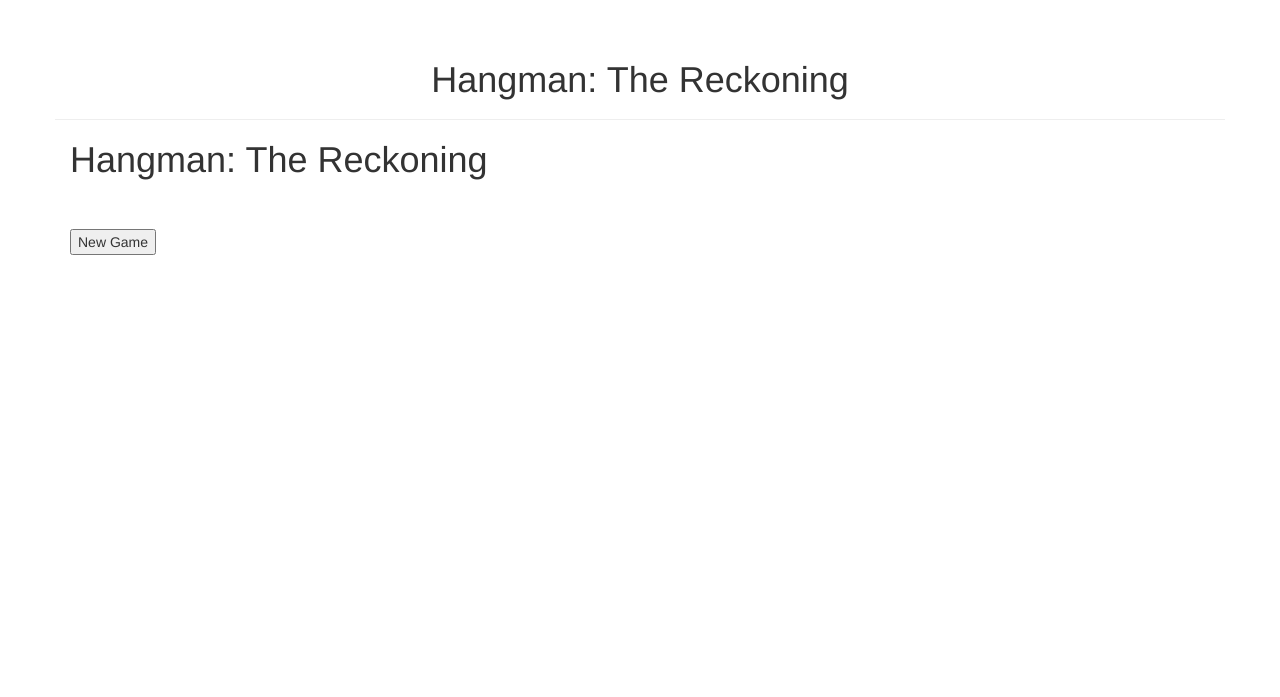
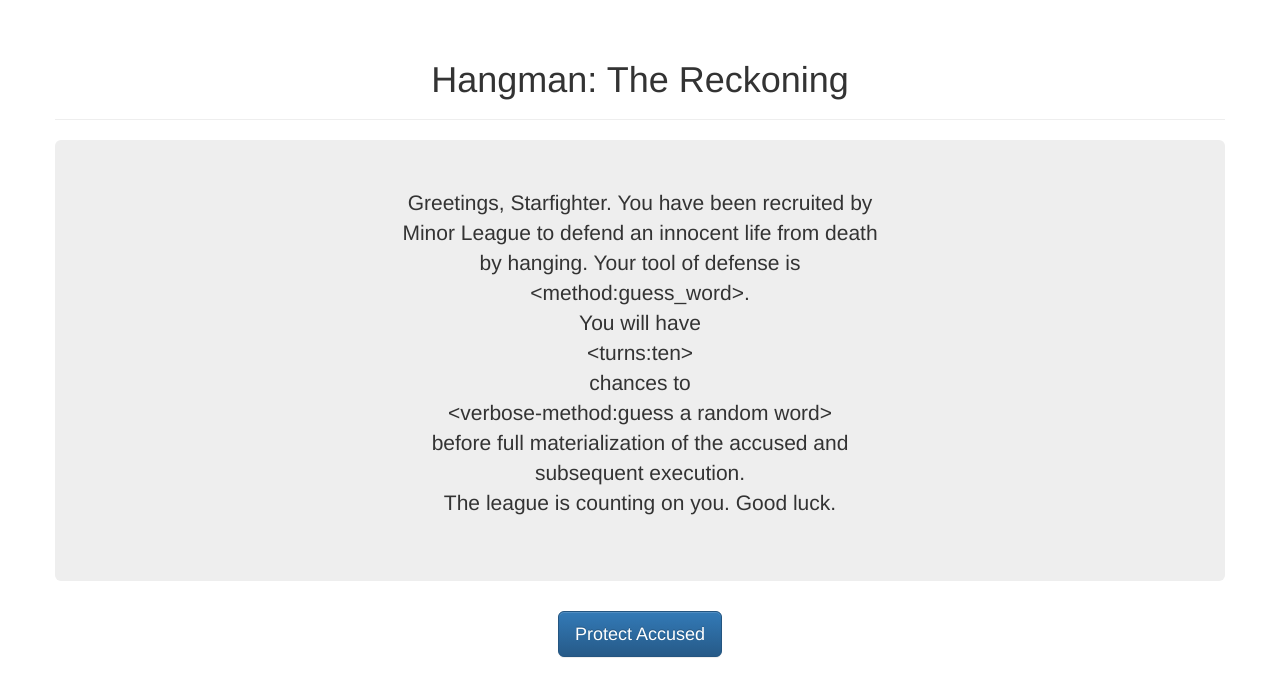
Before and after one commit to bdauer/hangman, a Django app: template hangman/hangman_game/templates/hangman_game/index.html in a window 1280 px wide. Shown: the top 697 px of the page. Run offline with Django 3.2, Linux system fonts and the light colour scheme; the template is opened without the code that fills it, so the values that code supplies are empty; parts of the project's set-up code (start-up, migrations or seed data) failed here and were passed over; some libraries are stand-ins or nearby versions.

Commit message:
Move header to base.html, add jumbotron with game description, change formatting, add more bootstrap

```diff
--- a/hangman/hangman_game/templates/hangman_game/index.html
+++ b/hangman/hangman_game/templates/hangman_game/index.html
@@ -2,13 +2,26 @@
 
 {% block content %}
 
-<h1>Hangman: The Reckoning</h1>
-<br>
-<br>
+
+<div class="row jumbotron">
+    <div class="col-xs-3"></div>
+    <div class="col-xs-6 text-center">
+    <p>Greetings, Starfighter. You have been recruited by Minor League to defend
+        an innocent life from death by hanging.
+        Your tool of defense is
+        <br>
+        &lt;method:guess_word&gt;.
+        <br>
+        You will have <br>&lt;turns:ten&gt;<br> chances to <br>&lt;verbose-method:guess a random word&gt;<br> before full materialization
+        of the accused and subsequent execution.
+        <br>The league is counting on you. Good luck.
+    </div>
+    <div class="col-xs-3"></div>
+</div>
 <form method="POST" action="{% url 'hangman_game:start game'  %}">
     {% csrf_token %}
-
-    <button type="button submit" name="New Game">New Game</button>
-
+<div class="row text-center">
+    <button type="button submit" class="btn btn-primary btn-lg" name="New Game">Protect Accused</button>
+</div>
 
 {% endblock %}
```
